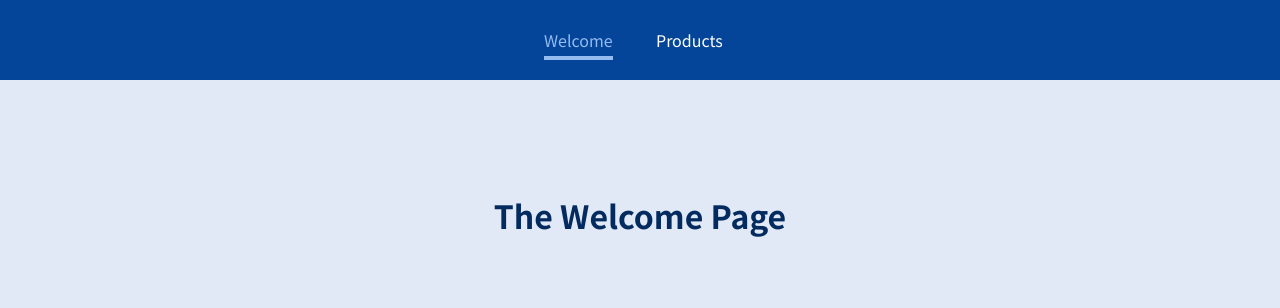
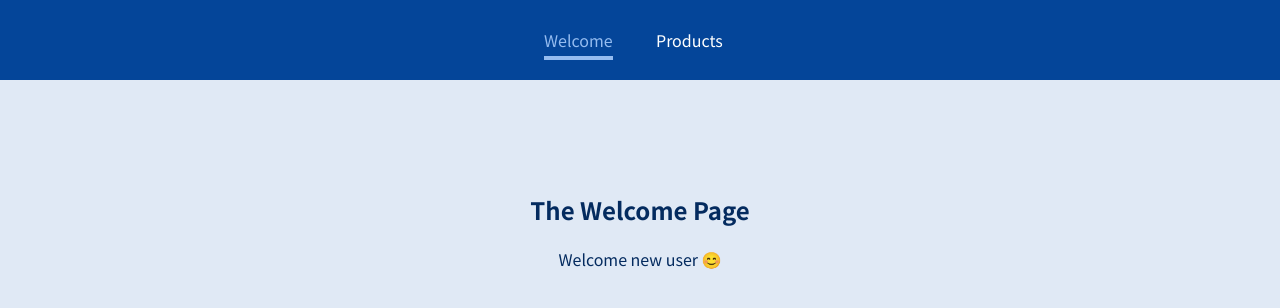
Before and after one commit to ssonko94/React-Router-SPA, a React (Create React App) app: page /welcome/new-user in a window 1280 px wide. Shown: the top 308 px of the page. Built offline with nearby package versions, Linux system fonts and the light colour scheme; the HTML template or start-up script is replaced by a standard one.

Commit message:
add a nested path to the welcome page

```diff
--- a/src/pages/Welcome.js
+++ b/src/pages/Welcome.js
@@ -1,11 +1,15 @@
-import React from 'react'
+import React from "react";
+import { Route } from "react-router-dom";
 
 const Welcome = () => {
-    return (
-        <h1>
-          The Welcome Page
-        </h1>
-    )
-}
+  return (
+    <section>
+      <h1>The Welcome Page </h1>
+      <Route path="/welcome/new-user">
+        <p>Welcome new user 😊</p>
+      </Route>
+    </section>
+  );
+};
 
-export default Welcome
+export default Welcome;
```
